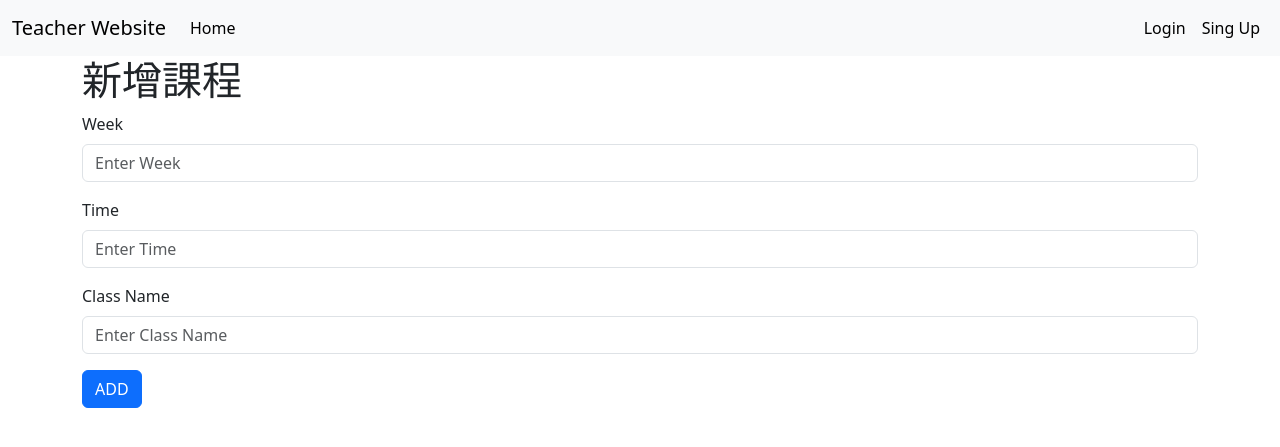
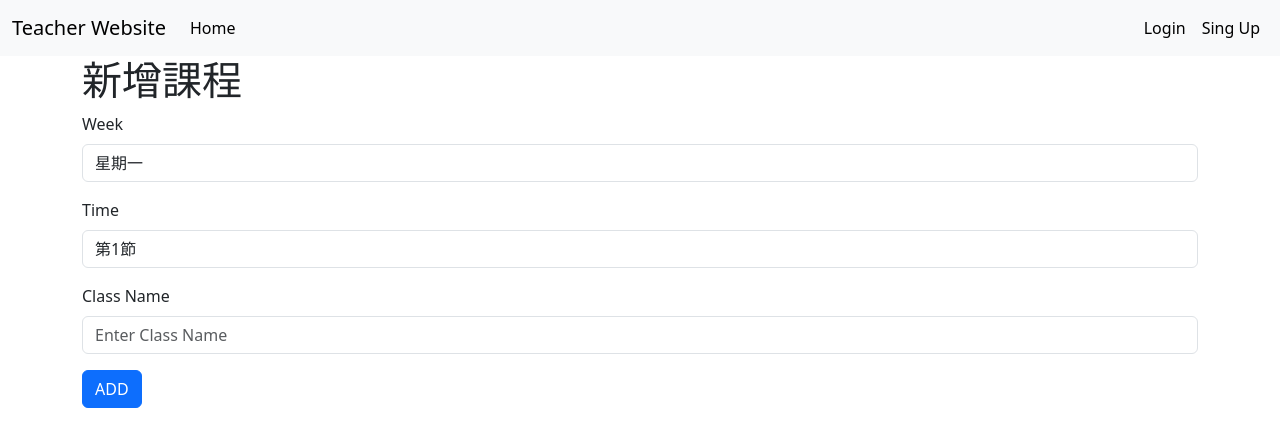
Before and after one commit to whoami13579/database_final_project, a Flask app: page /add-class-schedule/ in a window 1280 px wide. Shown: the top 447 px of the page. Run offline with Flask 3, Linux system fonts and the light colour scheme; data that the repository does not hold is empty.

Commit message:
add selection feature

```diff
--- a/website/templates/add_class_schedule.html
+++ b/website/templates/add_class_schedule.html
@@ -5,11 +5,34 @@
     <h1 align="left">新增課程</h1>
       <div class="mb-3">
         <label for="week" class="form-label">Week</label>
-        <input type="int" id="week" name="week" class="form-control" placeholder="Enter Week" required>
+        <select id="week" name="week" class="form-control" required>
+          <option value="1">星期一</option>
+          <option value="2">星期二</option>
+          <option value="3">星期三</option>
+          <option value="4">星期四</option>
+          <option value="5">星期五</option>
+          <option value="6">星期六</option>
+          <option value="7">星期日</option>
+        </select>
       </div>
       <div class="mb-3">
         <label for="time" class="form-label">Time</label>
-        <input type="int" id="time" name="time" class="form-control" placeholder="Enter Time" required>
+        <select id="time" name="time" class="form-control" required>
+          <option value="1">第1節</option>
+          <option value="2">第2節</option>
+          <option value="3">第3節</option>
+          <option value="4">第4節</option>
+          <option value="5">第5節</option>
+          <option value="6">第6節</option>
+          <option value="7">第7節</option>
+          <option value="8">第8節</option>
+          <option value="9">第9節</option>
+          <option value="10">第10節</option>
+          <option value="11">第11節</option>
+          <option value="12">第12節</option>
+          <option value="13">第13節</option>
+          <option value="14">第14節</option>
+        </select>
       </div>
       <div class="mb-3">
         <label for="name" class="form-label">Class Name</label>
```
Also changed, not shown: website/templates/update_class_schedule.html (+25 -2 lines).
